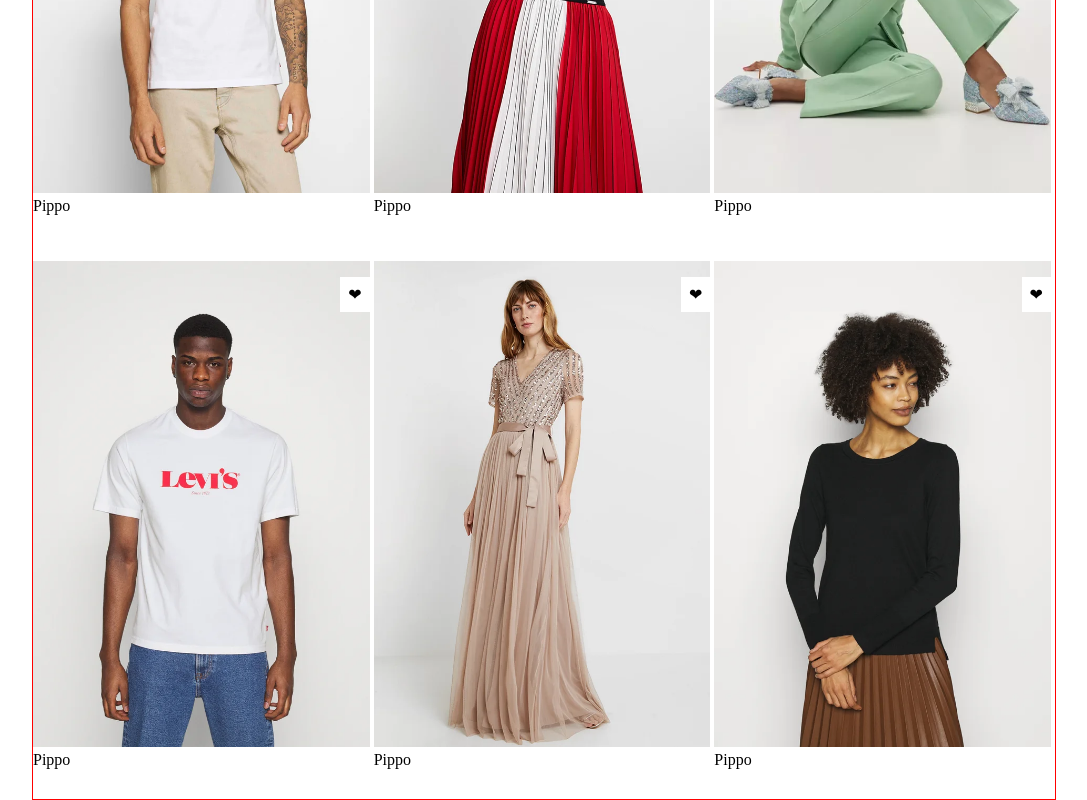
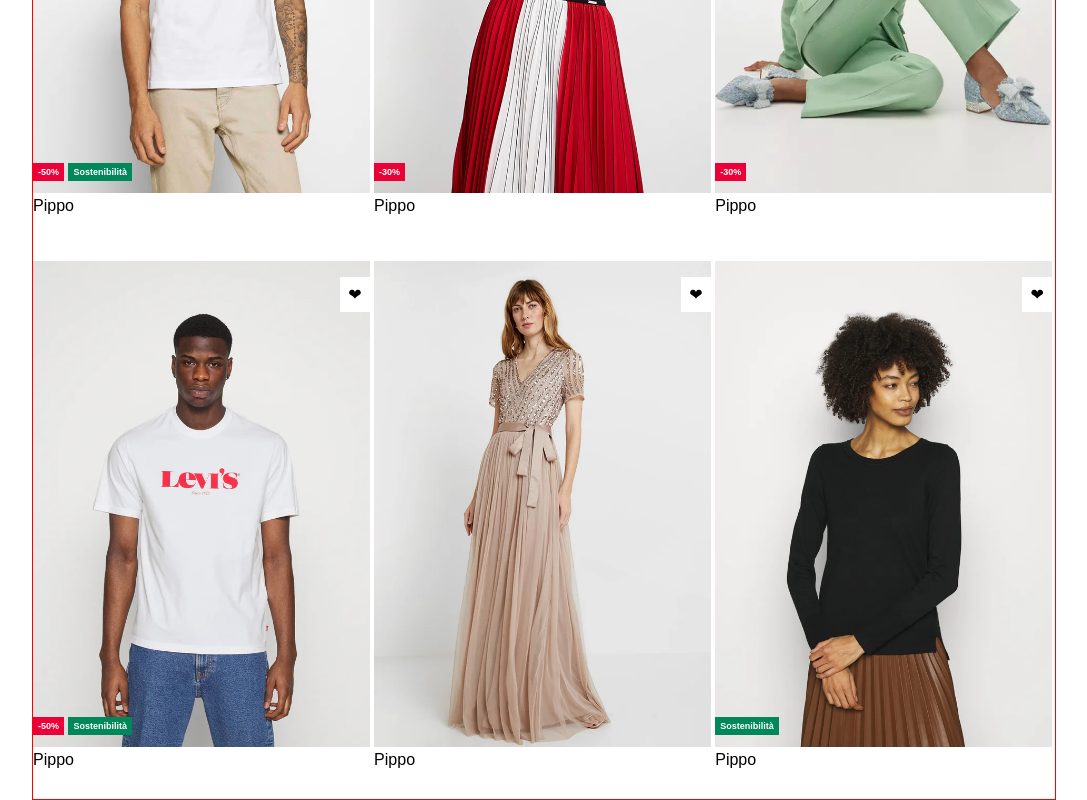
Before and after one commit to katy01101011/html-css-boolando, a plain HTML site: page index.html in a window 1280 px wide. Shown: the part 310-1110 px from the top of the page, without its empty margins (96-1183 px from the left). Drawn offline with Linux system fonts and the light colour scheme.

Commit message:
Tags sconto/sostenibilità

```diff
--- a/css/style.css
+++ b/css/style.css
@@ -4,6 +4,10 @@
     margin: 0;
     pad: 0;
     box-sizing: border-box;
+}
+
+html {
+    font-family: Arial, Helvetica, sans-serif;
 }
 
 
@@ -49,6 +53,7 @@ main {
 
 
 /* Hearts */
+
 #heart {
     display: inline-block;
     position: absolute;
@@ -58,6 +63,32 @@ main {
     right: 0;
 }
 
+/* Tag sconto/sostenibile */
+
+.tag {
+    display: inline-block;
+    padding: 4px 5px;
+    color: white;
+    font-size: 9px;
+    font-weight: bold;
+}
+
+.discount {
+    background-color: #EB0037;
+}
+
+.sostenibile {
+    background-color: #00875A;
+}
+
+.tags {
+    display: inline-block;
+    position: absolute;
+    left: 0;
+    bottom: 4em;
+}
+
+
 
 
 footer {
--- a/index.html
+++ b/index.html
@@ -16,18 +16,28 @@
                 <img class="normal item" src="img/1.webp" alt="Men Levi's t-shirt">
                 <img class="none item" src="img/1b.webp" alt="Men Levi's t-shirt">
                 <span id="heart">&#10084;</span>
+                <div class="tags">
+                    <span class="tag discount">-50%</span>
+                    <span class="tag sostenibile">Sostenibilità</span>
+                </div>
                 <footer>Pippo</footer>
             </div>
             <div class="hover container">
                 <img class="normal item" src="img/2.webp" alt="Women Guess t-shirt">
                 <img class="none item" src="img/2b.webp" alt="Women Guess t-shirt">
                 <span id="heart">&#10084;</span>
+                <div class="tags">
+                    <span class="tag discount">-30%</span>
+                </div>
                 <footer>Pippo</footer>
             </div>
             <div class="hover container">
                 <img class="normal item" src="img/3 1.webp" alt="Women green pastel set">
                 <img class="none item" src="img/3b 1.webp" alt="Women green pastel set">
                 <span id="heart">&#10084;</span>
+                <div class="tags">
+                    <span class="tag discount">-30%</span>
+                </div>
                 <footer>Pippo</footer>
             </div>
         </section>
@@ -39,6 +49,10 @@
                 <img class="normal item" src="img/4.webp" alt="Men Levi's t-shirt">
                 <img class="none item" src="img/4b.webp" alt="Men Levi's t-shirt">
                 <span id="heart">&#10084;</span>
+                <div class="tags">
+                    <span class="tag discount">-50%</span>
+                    <span class="tag sostenibile">Sostenibilità</span>
+                </div>
                 <footer>Pippo</footer>
             </div>
             <div class="hover container">
@@ -51,6 +65,9 @@
                 <img class="normal item" src="img/6.webp" alt="Esprit black sweater">
                 <img class="none item" src="img/6b.webp" alt="Esprit black sweater">
                 <span id="heart">&#10084;</span>
+                <div class="tags">
+                    <span class="tag sostenibile">Sostenibilità</span>
+                </div>
                 <footer>Pippo</footer>
             </div>
         </section>
```
